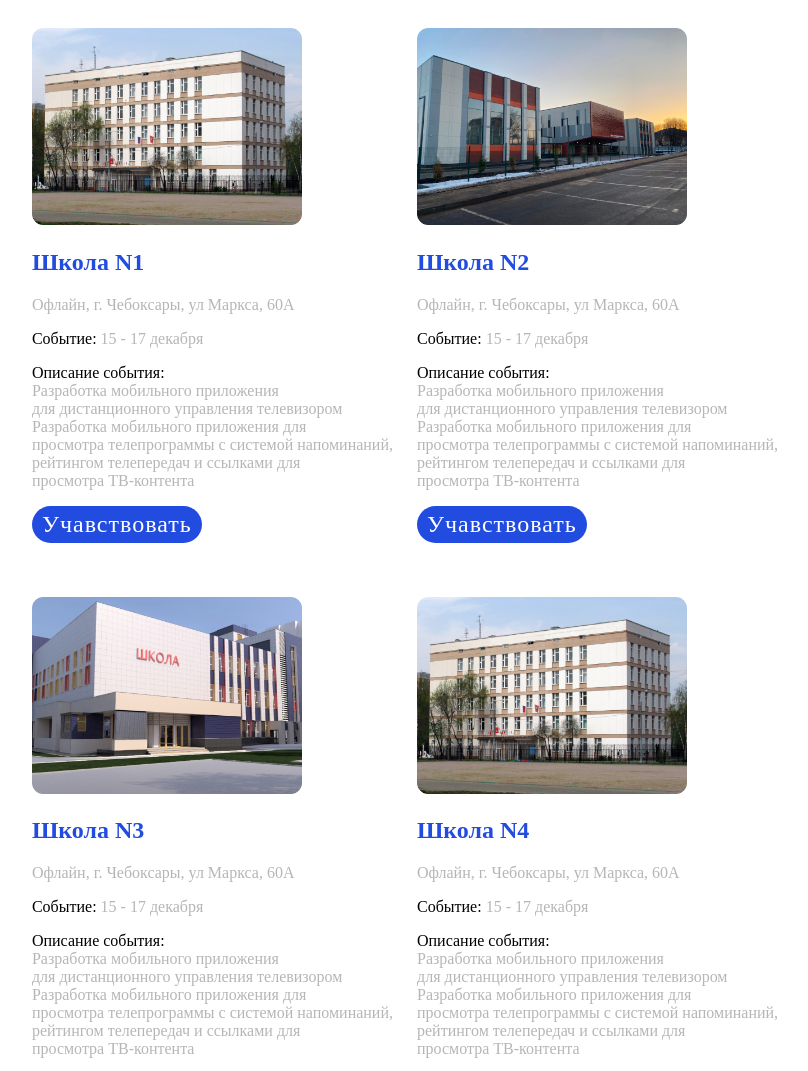
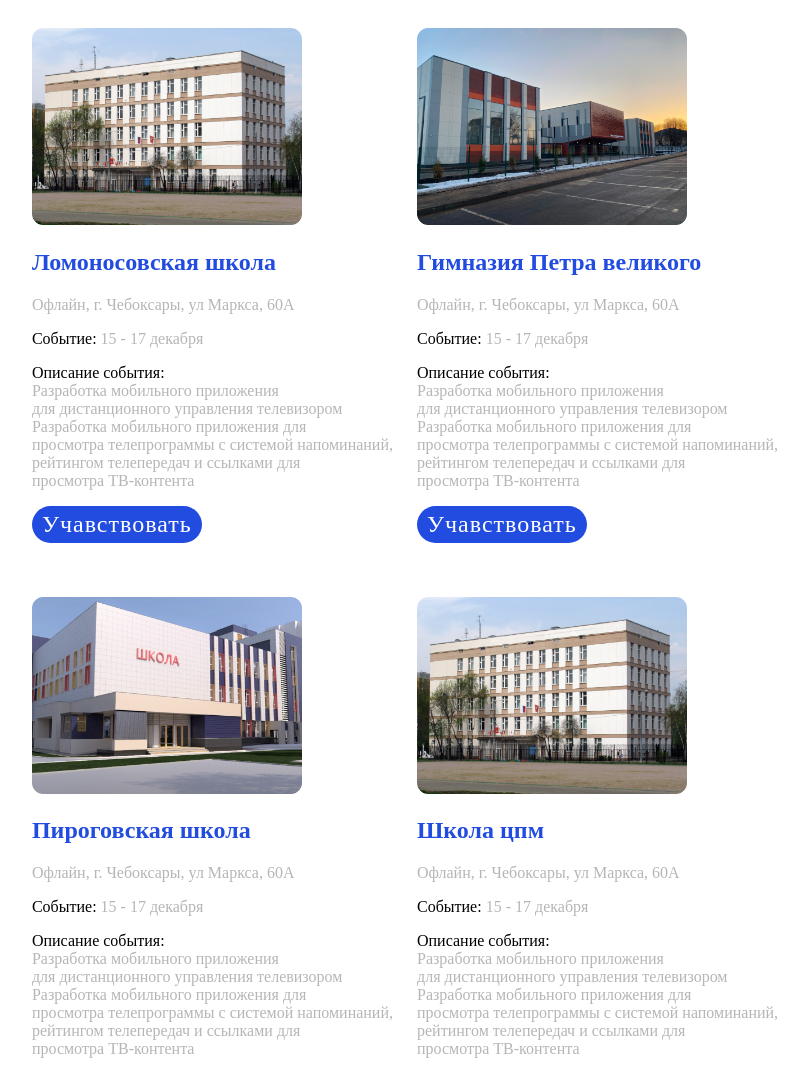
Before and after one commit to bstnX/ChallengeNation_1, a plain HTML site: page main.html in a window 1280 px wide. Shown: the top 1071 px of the page, without its empty margins (235-1043 px from the left). Drawn offline with Linux system fonts and the light colour scheme.

Commit message:
Update main.html

```diff
--- a/main.html
+++ b/main.html
@@ -16,7 +16,7 @@
         <div class="one">
             <div>
                 <img src="Photo.png" alt="">
-                <h2>Школа N1</h2>
+                <h2>Ломоносовская школа</h2>
                 <p>Офлайн, г. Чебоксары, ул Маркса, 60А</p>
                 <p><span>Событие:</span> 15 - 17 декабря</p>
                 <p><span>Описание события:</span> <br>Разработка мобильного приложения<br> для дистанционного управления телевизором<br> Разработка мобильного приложения для<br> просмотра телепрограммы с системой напоминаний,<br> рейтингом телепередач и ссылками для<br> просмотра ТВ-контента</p>
@@ -26,7 +26,7 @@
         <div class="two">
             <div>
                 <img src="Photo1.png" alt="">
-                <h2>Школа N2</h2>
+                <h2>Гимназия Петра великого</h2>
                 <p>Офлайн, г. Чебоксары, ул Маркса, 60А</p>
                 <p><span>Событие:</span> 15 - 17 декабря</p>
                 <p><span>Описание события:</span> <br>Разработка мобильного приложения<br> для дистанционного управления телевизором<br> Разработка мобильного приложения для<br> просмотра телепрограммы с системой напоминаний,<br> рейтингом телепередач и ссылками для<br> просмотра ТВ-контента</p>
@@ -36,7 +36,7 @@
         <div class="three">
             <div>
                 <img src="Photo2.png" alt="">
-                <h2>Школа N3</h2>
+                <h2>Пироговская школа</h2>
                 <p>Офлайн, г. Чебоксары, ул Маркса, 60А</p>
                 <p><span>Событие:</span> 15 - 17 декабря</p>
                 <p><span>Описание события:</span> <br>Разработка мобильного приложения<br> для дистанционного управления телевизором<br> Разработка мобильного приложения для<br> просмотра телепрограммы с системой напоминаний,<br> рейтингом телепередач и ссылками для<br> просмотра ТВ-контента</p>
@@ -46,7 +46,7 @@
         <div class="four">
             <div>
                 <img src="Photo.png" alt="">
-                <h2>Школа N4</h2>
+                <h2>Школа цпм</h2>
                 <p>Офлайн, г. Чебоксары, ул Маркса, 60А</p>
                 <p><span>Событие:</span> 15 - 17 декабря</p>
                 <p><span>Описание события:</span> <br>Разработка мобильного приложения<br> для дистанционного управления телевизором<br> Разработка мобильного приложения для<br> просмотра телепрограммы с системой напоминаний,<br> рейтингом телепередач и ссылками для<br> просмотра ТВ-контента</p>
```
